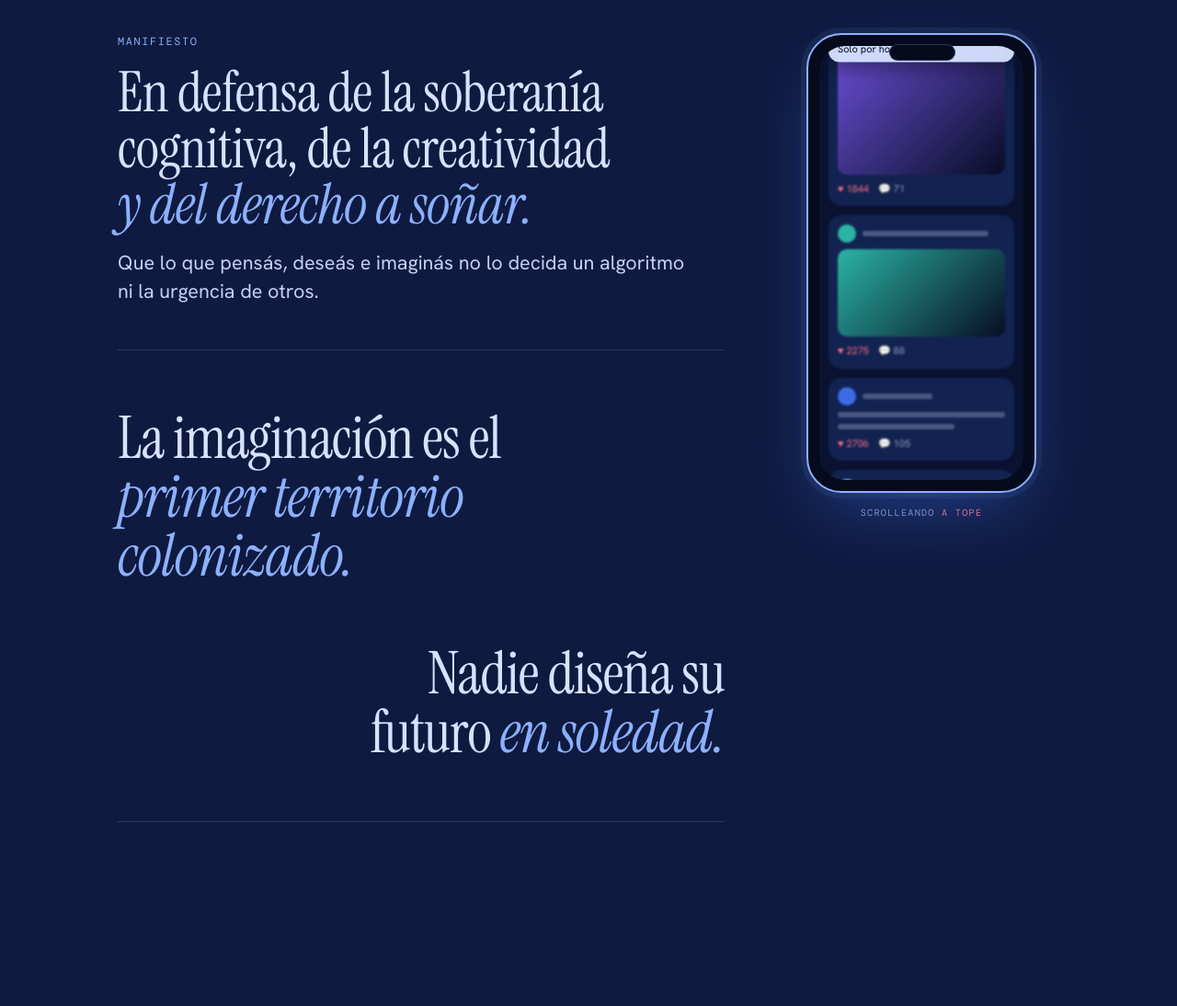
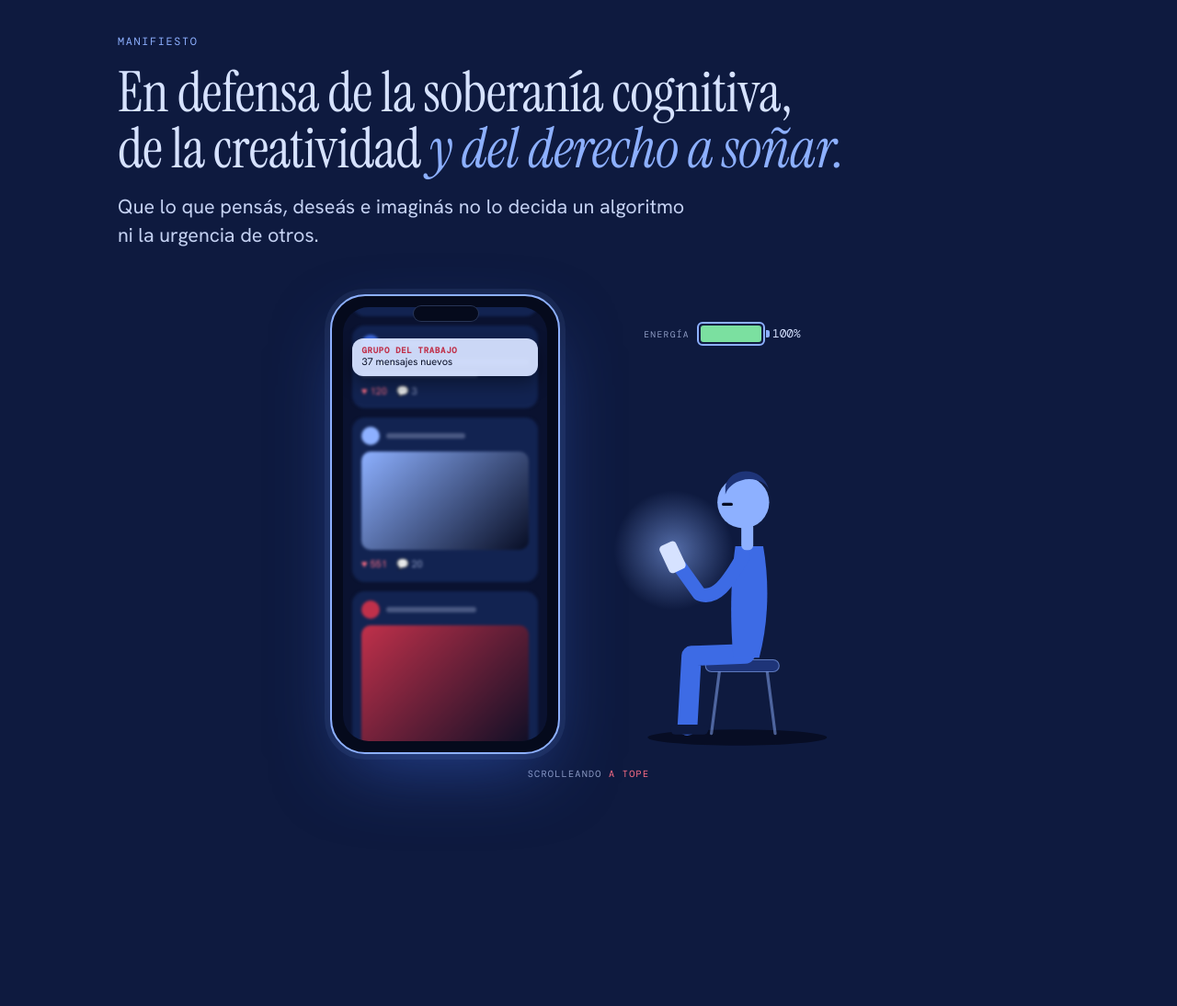
Before and after one commit to juanmanuelraigor/jardin, a plain HTML site: page public/index.html in a window 1280 px wide. Shown: the part 3910-5004 px from the top of the page at 92% size. Drawn offline with nearby package versions, Linux system fonts and the light colour scheme; animation ran at ten frames a second.

Commit message:
Manifiesto: persona scrolleando a tope que se queda sin energía; al frenar recupera la atención
Se quitan las dos frases bajo el título.

Co-Authored-By: Claude Opus 5.5 <noreply@anthropic.com>
Claude-Session: https://claude.ai/code/session_0124gFf22dwMHC6XbDaWERpk

```diff
--- a/public/index.html
+++ b/public/index.html
@@ -639,7 +639,7 @@ footer .big em{color:var(--sky)}
 .manif-grid{display:grid;grid-template-columns:minmax(0,1fr) 300px;gap:clamp(28px,5vw,72px);align-items:start}
 .manif-grid > div{min-width:0}
 .manif-grid .manif-dos p{font-size:clamp(2.2rem,5vw,4.4rem)}
-.scr{position:sticky;top:96px;margin:0;display:grid;justify-items:center;gap:14px}
+.scr{margin:clamp(28px,4vw,48px) 0 0;display:grid;justify-items:center;gap:14px}
 .scr-tel{position:relative;width:250px;height:500px;border-radius:38px;border:2px solid var(--sky);background:#050A1C;padding:12px;box-shadow:0 0 0 6px rgba(141,176,255,.08),0 30px 80px -20px rgba(61,107,229,.5)}
 .scr-tel::before{content:"";position:absolute;top:10px;left:50%;width:70px;height:16px;margin-left:-35px;border-radius:999px;background:#050A1C;z-index:3;border:1px solid rgba(141,176,255,.25)}
 .scr-pant{position:relative;width:100%;height:100%;border-radius:28px;overflow:hidden;background:#0A1230}
@@ -668,11 +668,25 @@ footer .big em{color:var(--sky)}
 .scr.calma .scr-calma path{stroke-dashoffset:0}
 .scr.calma .scr-calma .hj{transform:scale(1)}
 .scr.calma .scr-dedo,.scr.lento .scr-dedo{display:none}
+.scr-esc{display:flex;justify-content:center;align-items:flex-end;gap:clamp(16px,4vw,56px)}
+.scr-per{display:grid;justify-items:center;gap:10px;width:clamp(170px,22vw,260px)}
+.scr-per svg{width:100%;height:auto;display:block;overflow:visible}
+.scr-bat{display:flex;align-items:center;gap:8px}
+.scr-bat .mono{font-size:.6rem;color:var(--dim)}
+.scr-bat .bat{position:relative;width:74px;height:26px;border:2px solid var(--sky);border-radius:6px;padding:2px}
+.scr-bat .bat::after{content:"";position:absolute;right:-7px;top:7px;width:4px;height:8px;border-radius:0 2px 2px 0;background:var(--sky)}
+.scr-bat .bat i{display:block;height:100%;width:100%;border-radius:3px;background:#7BE0A0;transition:background .4s}
+.scr-bat b{font-family:var(--f-mono);font-weight:400;font-size:.8rem;color:var(--mist);min-width:3.2em}
+.scr-bat.baja .bat i{background:#F2C46B}
+.scr-bat.vacia .bat{border-color:#FF6F86;animation:batBlink .7s steps(2) infinite}
+.scr-bat.vacia .bat i{background:#FF6F86}
+.scr-bat.vacia b{color:#FF6F86}
+@keyframes batBlink{50%{opacity:.35}}
+@media (max-width:640px){.scr-esc{flex-direction:column-reverse;align-items:center}.scr-per{width:190px}}
 .scr-cap{font-family:var(--f-mono);font-size:.64rem;letter-spacing:.12em;text-transform:uppercase;color:var(--dim);text-align:center;min-height:2.4em}
 .scr-cap b{color:#FF6F86;font-weight:400}
 @media (max-width:900px){
   .manif-grid{grid-template-columns:minmax(0,1fr)}
-  .scr{position:relative;top:0;order:-1}
   .scr-tel{width:200px;height:380px;border-radius:32px}
 }
 @media (prefers-reduced-motion:reduce){.scr-dedo{display:none}}
@@ -965,19 +979,13 @@ footer .big em{color:var(--sky)}
 
   <section class="manif" id="manifiesto-breve">
     <div class="wrap">
-      <div class="manif-grid">
-        <div>
-        <div class="manif-top">
-          <span class="mono">Manifiesto</span>
-          <h2>En defensa de la soberanía cognitiva, de la creatividad <em>y del derecho a soñar.</em></h2>
-          <p class="manif-sub">Que lo que pensás, deseás e imaginás no lo decida un algoritmo ni la urgencia de otros.</p>
-        </div>
-        <div class="manif-dos">
-          <p>La imaginación es el <em>primer territorio colonizado.</em></p>
-          <p>Nadie diseña su futuro <em>en soledad.</em></p>
-        </div>
-        </div>
-        <figure class="scr" id="scr" aria-label="Un celular scrolleado a toda velocidad que se va frenando hasta quedar en pausa, y entonces brota una planta.">
+      <div class="manif-top">
+        <span class="mono">Manifiesto</span>
+        <h2>En defensa de la soberanía cognitiva, de la creatividad <em>y del derecho a soñar.</em></h2>
+        <p class="manif-sub">Que lo que pensás, deseás e imaginás no lo decida un algoritmo ni la urgencia de otros.</p>
+      </div>
+      <figure class="scr" id="scr" aria-label="Una persona scrollea su celular a toda velocidad y su energía se va agotando. Cuando el scroll se frena y llega la pausa, la energía vuelve y brota una planta.">
+        <div class="scr-esc">
           <div class="scr-tel" aria-hidden="true">
             <div class="scr-pant">
               <div class="scr-feed" id="scrFeed"></div>
@@ -985,13 +993,39 @@ footer .big em{color:var(--sky)}
               <span class="scr-dedo"></span>
               <div class="scr-calma">
                 <svg viewBox="0 0 60 80"><path pathLength="1" d="M30 78 C30 60 28 44 30 26" fill="none" stroke="#D6E2FF" stroke-width="2.4" stroke-linecap="round"/><path class="hj h1" d="M30 32 C20 30 12 22 12 12 C22 13 29 21 30 32Z" fill="#8DB0FF"/><path class="hj h2" d="M30 28 C40 26 48 18 48 8 C38 9 31 17 30 28Z" fill="#8DB0FF"/></svg>
-                <p>Pausa.</p>
+                <p>Frená de scrollear.</p>
               </div>
             </div>
           </div>
-          <figcaption class="scr-cap" id="scrCap">Scrolleando <b>a tope</b></figcaption>
-        </figure>
-      </div>
+          <div class="scr-per" aria-hidden="true">
+            <div class="scr-bat"><span class="mono">Energía</span><div class="bat"><i id="scrBatFill"></i></div><b id="scrBatPct">100%</b></div>
+            <svg viewBox="0 0 240 400" id="scrPer">
+              <defs><radialGradient id="perLuz" cx="50%" cy="50%" r="50%"><stop offset="0" stop-color="#8DB0FF" stop-opacity=".55"/><stop offset="1" stop-color="#8DB0FF" stop-opacity="0"/></radialGradient></defs>
+              <ellipse cx="130" cy="384" rx="90" ry="8" fill="#070D24"/>
+              <g stroke="#8DB0FF" stroke-opacity=".5" stroke-width="3" stroke-linecap="round"><line x1="112" y1="318" x2="104" y2="380"/><line x1="160" y1="318" x2="168" y2="380"/></g>
+              <rect x="98" y="306" width="74" height="12" rx="6" fill="#1E3478" stroke="#8DB0FF" stroke-opacity=".6"/>
+              <g id="perPiernas" fill="none" stroke-linecap="round" stroke-linejoin="round">
+                <path d="M138 300 L84 302 L80 372" stroke="#3D6BE5" stroke-width="20"/>
+                <path d="M68 376 L96 376" stroke="#0E1A3F" stroke-width="10"/>
+              </g>
+              <g id="perCuerpo">
+                <path d="M126 304 C122 260 124 220 128 192 L156 192 C162 226 162 266 152 304 Z" fill="#3D6BE5"/>
+                <circle id="perLuzC" cx="66" cy="196" r="60" fill="url(#perLuz)"/>
+                <path id="perBrazo" d="M136 202 C120 230 108 246 92 240 L72 212" fill="none" stroke="#3D6BE5" stroke-width="14" stroke-linecap="round" stroke-linejoin="round"/>
+                <g id="perCel"><rect x="56" y="188" width="18" height="30" rx="4" fill="#D6E2FF" transform="rotate(-25 65 203)"/></g>
+                <rect x="134" y="168" width="12" height="28" rx="5" fill="#8DB0FF"/>
+                <g id="perCabeza">
+                  <circle id="perCara" cx="136" cy="148" r="26" fill="#8DB0FF"/>
+                  <path d="M118 132 C122 112 156 110 162 136 C160 128 146 122 134 126 C126 128 120 134 118 140Z" fill="#1E3478"/>
+                  <path id="perOjo" d="M116 150 L124 150" stroke="#070D24" stroke-width="3" stroke-linecap="round"/>
+                </g>
+              </g>
+              <g id="perZ" font-family="DM Mono, monospace" fill="#8E9CC4" opacity="0"><text x="176" y="118" font-size="14">z</text><text x="188" y="100" font-size="18">z</text><text x="202" y="78" font-size="22">z</text></g>
+            </svg>
+          </div>
+        </div>
+        <figcaption class="scr-cap" id="scrCap">Scrolleando <b>a tope</b></figcaption>
+      </figure>
       <figure class="ojo" id="ojo" aria-label="Un ojo que se abre y, en su pupila, un brote con raíces de luz.">
         <svg viewBox="0 0 1000 500" aria-hidden="true">
           <defs>
@@ -2344,7 +2378,8 @@ footer .big em{color:var(--sky)}
 (function(){
   var fig = document.getElementById("scr"); if (!fig) return;
   var feed = document.getElementById("scrFeed"), noti = document.getElementById("scrNoti"), cap = document.getElementById("scrCap");
-  var meta = document.querySelector(".manif-dos p:nth-child(2)");
+  var bat = fig.querySelector(".scr-bat"), batFill = document.getElementById("scrBatFill"), batPct = document.getElementById("scrBatPct");
+  var cuerpo = document.getElementById("perCuerpo"), cabeza = document.getElementById("perCabeza"), cara = document.getElementById("perCara"), ojo = document.getElementById("perOjo"), zz = document.getElementById("perZ"), luz = document.getElementById("perLuzC");
   var reduce = window.matchMedia && matchMedia("(prefers-reduced-motion: reduce)").matches;
   var cols = ["#3D6BE5", "#8DB0FF", "#C0304A", "#F2C46B", "#6B4FD8", "#2BB3A3"];
   function card(i){
@@ -2361,37 +2396,54 @@ footer .big em{color:var(--sky)}
     return d;
   }
   for (var r = 0; r < 2; r++) for (var i = 0; i < 12; i++) feed.appendChild(card(i));
-  var NOTIS = [["URGENTE", "Respondé antes de las 18."], ["OFERTA", "Solo por hoy: 70% off."], ["GRUPO DEL TRABAJO", "37 mensajes nuevos"], ["RECORDATORIO", "Te faltan 4 tareas."], ["TENDENCIA", "Todos están hablando de esto"]];
-  var y = 0, last = 0, notiT = 0, ni = 0, vis = false, estado = "";
+  var NOTIS = [["URGENTE", "Respondé antes de las 18."], ["OFERTA", "Solo por hoy: 70% off."], ["GRUPO DEL TRABAJO", "37 mensajes nuevos"], ["RECORDATORIO", "Te faltan 4 tareas."], ["TENDENCIA", "Todos están hablando de esto"], ["NO TE PIERDAS", "Mirá lo que publicó…"]];
+  var y = 0, last = 0, notiT = 0, ni = 0, vis = false, estado = "", e = 1;
   function vel(){
-    var vh = innerHeight, t;
-    if (innerWidth <= 900 || !meta){ var rf = fig.getBoundingClientRect(); t = Math.max(0, Math.min(1, (vh * .6 - rf.top) / (vh * .45))); }
-    else { var r = meta.getBoundingClientRect(); t = Math.max(0, Math.min(1, (vh * .8 - r.top) / (vh * .4))); }
-    return 1 - t;
+    var vh = innerHeight, rf = fig.getBoundingClientRect(), c = rf.top + rf.height / 2;
+    return 1 - Math.max(0, Math.min(1, (vh * .64 - c) / (vh * .22)));
+  }
+  function persona(){
+    var s = 1 - e;
+    cuerpo.setAttribute("transform", "rotate(" + (-s * 16).toFixed(2) + " 140 300)");
+    cabeza.setAttribute("transform", "rotate(" + (-s * 26).toFixed(2) + " 140 186)");
+    var mix = function(a, b){ return Math.round(b + (a - b) * e); };
+    cara.setAttribute("fill", "rgb(" + mix(141, 75) + "," + mix(176, 90) + "," + mix(255, 140) + ")");
+    ojo.setAttribute("d", e < .3 ? "M116 152 L124 152" : "M116 150 L124 150");
+    ojo.setAttribute("stroke-width", e < .3 ? 1.6 : 3);
+    zz.setAttribute("opacity", e < .18 && estado !== "calma" ? .9 : 0);
+    luz.setAttribute("opacity", estado === "calma" ? 0 : 1);
+    var pct = Math.max(1, Math.round(e * 100));
+    batFill.style.width = pct + "%"; batPct.textContent = pct + "%";
+    bat.classList.toggle("baja", e < .5 && e >= .15); bat.classList.toggle("vacia", e < .15);
   }
   function frame(t){
     var dt = Math.min(50, t - (last || t)); last = t;
     var v = reduce ? 0 : vel(), half = feed.scrollHeight / 2;
-    y = (y + v * 1.9 * dt) % half;
+    y = (y + v * 2.4 * dt) % half;
     feed.style.transform = "translateY(" + (-y).toFixed(1) + "px)";
-    feed.style.filter = v > .5 ? "blur(" + ((v - .5) * 2.4).toFixed(2) + "px)" : "none";
-    var nuevo = v <= .02 ? "calma" : v < .45 ? "lento" : "rapido";
+    feed.style.filter = v > .4 ? "blur(" + ((v - .4) * 3).toFixed(2) + "px)" : "none";
+    var enVista = fig.getBoundingClientRect().top < innerHeight * .75;
+    if (v > .02){ if (enVista) e = Math.max(.01, e - dt / 1000 * .1 * (.4 + v)); }
+    else e = Math.min(1, e + dt / 1000 * .5);
+    var nuevo = v <= .02 ? "calma" : v < .4 ? "lento" : "rapido";
     if (nuevo !== estado){
       estado = nuevo;
       fig.classList.toggle("calma", nuevo === "calma"); fig.classList.toggle("lento", nuevo === "lento");
-      cap.innerHTML = nuevo === "calma" ? "Pausa. Ahora sí: ¿qué querés?" : nuevo === "lento" ? "Se empieza a frenar…" : "Scrolleando <b>a tope</b>";
     }
-    if (v > .45 && t - notiT > 1600){
+    cap.innerHTML = estado === "calma" ? "Recuperá tu atención ↓" : estado === "lento" ? "Se empieza a frenar…" : (e < .15 ? "Scrolleando <b>a tope</b> · sin energía" : "Scrolleando <b>a tope</b>");
+    if (v > .4 && t - notiT > 1300){
       notiT = t; var n = NOTIS[ni++ % NOTIS.length];
       noti.innerHTML = "<b>" + n[0] + "</b>" + n[1]; noti.classList.add("on");
-      setTimeout(function(){ noti.classList.remove("on"); }, 1100);
+      setTimeout(function(){ noti.classList.remove("on"); }, 950);
     }
+    persona();
     if (vis) requestAnimationFrame(frame);
   }
-  if (reduce){ fig.classList.add("calma"); cap.textContent = "Pausa. Ahora sí: ¿qué querés?"; return; }
+  if (reduce){ estado = "calma"; fig.classList.add("calma"); e = 1; persona(); cap.textContent = "Recuperá tu atención ↓"; return; }
   if (!("IntersectionObserver" in window)){ vis = true; requestAnimationFrame(frame); return; }
-  new IntersectionObserver(function(es){ es.forEach(function(e){ var was = vis; vis = e.isIntersecting; if (vis && !was){ last = 0; requestAnimationFrame(frame); } }); }, { rootMargin: "200px 0px" }).observe(fig);
+  new IntersectionObserver(function(es){ es.forEach(function(en){ var was = vis; vis = en.isIntersecting; if (vis && !was){ last = 0; requestAnimationFrame(frame); } }); }, { rootMargin: "200px 0px" }).observe(fig);
 })();
 </script>
 
+
 </body></html>
```
